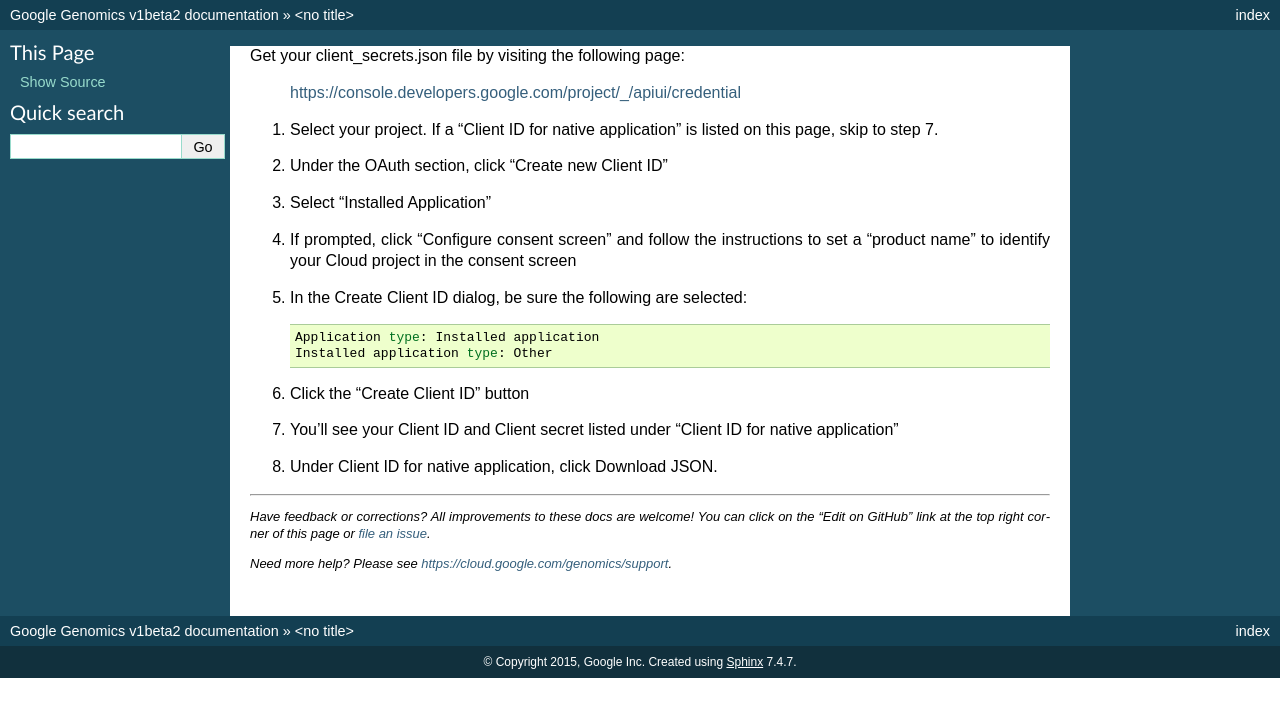
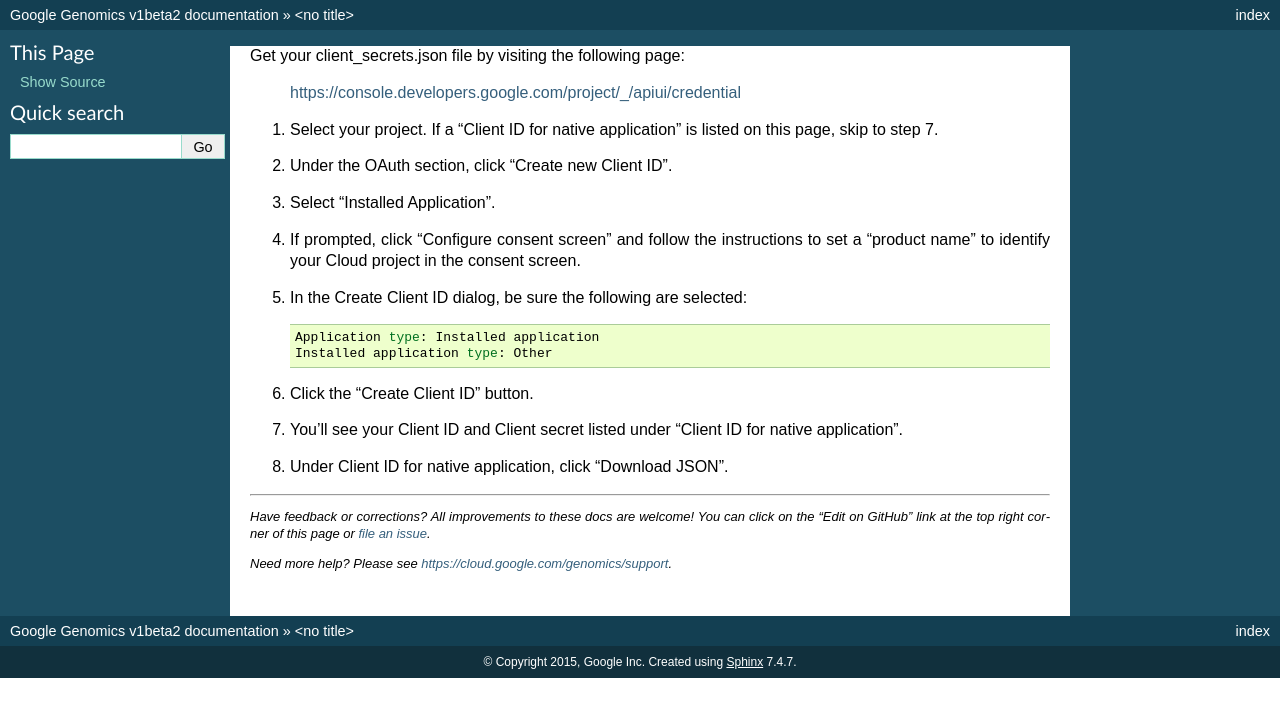
Before and after one commit to googlegenomics/readthedocs, a Sphinx documentation site: the page built from docs/source/includes/get_client_secrets.rst, in a window 1280 px wide. Shown: the top 717 px of the page. Built offline with Sphinx 7.4.7, drawn with Linux system fonts in a browser that asks for light colours.

Commit message:
Fix punctuation.

```diff
--- a/docs/source/includes/get_client_secrets.rst
+++ b/docs/source/includes/get_client_secrets.rst
@@ -3,14 +3,14 @@ Get your client_secrets.json file by visiting the following page:
   https://console.developers.google.com/project/_/apiui/credential
 
 #. Select your project.  If a "Client ID for native application" is listed on this page, skip to step 7.
-#. Under the OAuth section, click "Create new Client ID"
-#. Select "Installed Application"
-#. If prompted, click "Configure consent screen" and follow the instructions to set a "product name" to identify your Cloud project in the consent screen
+#. Under the OAuth section, click "Create new Client ID".
+#. Select "Installed Application".
+#. If prompted, click "Configure consent screen" and follow the instructions to set a "product name" to identify your Cloud project in the consent screen.
 #. In the Create Client ID dialog, be sure the following are selected::
 
     Application type: Installed application
     Installed application type: Other
 
-#. Click the "Create Client ID" button
-#. You'll see your Client ID and Client secret listed under "Client ID for native application"
-#. Under Client ID for native application, click Download JSON.
+#. Click the "Create Client ID" button.
+#. You'll see your Client ID and Client secret listed under "Client ID for native application".
+#. Under Client ID for native application, click "Download JSON".
```
